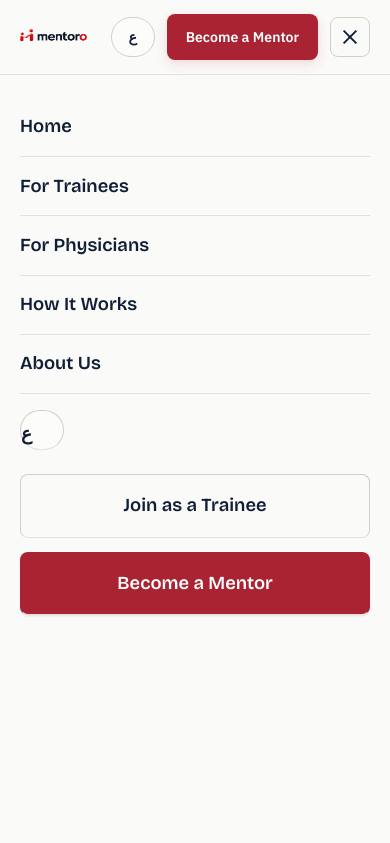
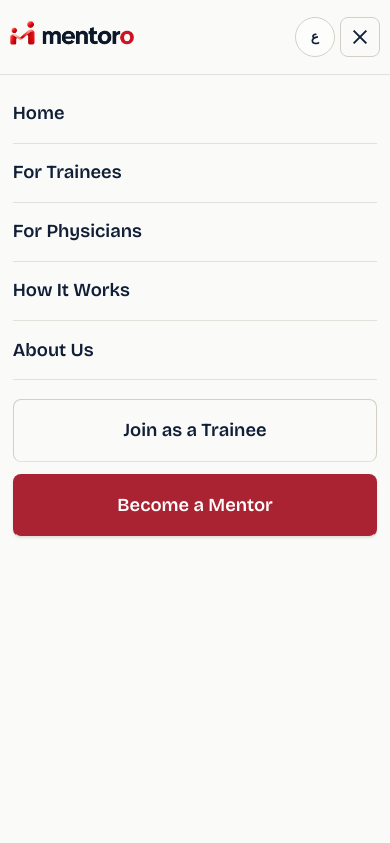
Before and after one commit to mustvfva17-cell/mentoro, a plain HTML site: page index.html in a window 390 px wide. Both pictures are taken after a click on the button "Open menu". Shown: the top 843 px of the page. Drawn offline with nearby package versions, Linux system fonts and the light colour scheme.

Commit message:
Polish bilingual mobile navigation

```diff
--- a/bilingual-demo.css
+++ b/bilingual-demo.css
@@ -1,69 +1,82 @@
-/* MENTORO bilingual demo polish - does not modify production styles */
-html[dir="rtl"] body { font-family: "Noto Sans Arabic", "Segoe UI", Tahoma, Arial, sans-serif; }
-html[dir="rtl"] h1, html[dir="rtl"] h2, html[dir="rtl"] h3, html[dir="rtl"] h4 { font-family: "Noto Sans Arabic", "Segoe UI", Tahoma, Arial, sans-serif; letter-spacing: 0; }
+/* MENTORO bilingual mobile navigation + viewport fix
+   Replace the existing bilingual-demo.css with this file. */
+
+html[dir="rtl"] body {
+  font-family: "Noto Sans Arabic", "Segoe UI", Tahoma, Arial, sans-serif;
+}
+
+html[dir="rtl"] h1,
+html[dir="rtl"] h2,
+html[dir="rtl"] h3,
+html[dir="rtl"] h4 {
+  font-family: "Noto Sans Arabic", "Segoe UI", Tahoma, Arial, sans-serif;
+  letter-spacing: 0;
+}
+
 html[dir="rtl"] .nav-inner { flex-direction: row-reverse; }
 html[dir="rtl"] .nav-links { flex-direction: row-reverse; }
 html[dir="rtl"] .nav-actions { flex-direction: row-reverse; }
 html[dir="rtl"] .cta-row { flex-direction: row-reverse; }
-html[dir="rtl"] .audience-hero-grid, html[dir="rtl"] .how-hero-grid { direction: rtl; }
+html[dir="rtl"] .audience-hero-grid,
+html[dir="rtl"] .how-hero-grid { direction: rtl; }
 html[dir="rtl"] .home-mentors-head { direction: rtl; }
 html[dir="rtl"] .faq-question { text-align: right; }
-html[dir="rtl"] .footer-top { direction: rtl; }
+html[dir="rtl"] .footer-top,
 html[dir="rtl"] .footer-bottom { direction: rtl; }
-html[dir="rtl"] .audience-panel-list li, html[dir="rtl"] .how-process-list li { direction: rtl; }
-html[dir="rtl"] .audience-panel-list li > span, html[dir="rtl"] .how-process-list li > span { margin-left: .65rem; margin-right: 0; }
-.nav-links a { white-space: nowrap; }
-.nav-actions .btn { white-space: nowrap; }
-@media (max-width: 1100px) and (min-width: 901px) {
-  .nav-inner { gap: 1rem; }
-  .nav-links { gap: 1.25rem; }
-  .nav-actions { gap: .5rem; }
-  .nav-actions .btn { padding-left: 1rem; padding-right: 1rem; }
+html[dir="rtl"] .audience-panel-list li,
+html[dir="rtl"] .how-process-list li { direction: rtl; }
+html[dir="rtl"] .audience-panel-list li > span,
+html[dir="rtl"] .how-process-list li > span {
+  margin-left: .65rem;
+  margin-right: 0;
 }
 
+.nav-links a,
+.nav-actions .btn {
+  white-space: nowrap;
+}
 
 /* Compact language switcher */
 .lang-switch {
   display: inline-flex;
   align-items: center;
   justify-content: center;
+  width: 44px;
   min-width: 44px;
   height: 40px;
-  padding: 0 .7rem;
+  padding: 0;
   border: 1px solid var(--line-strong);
   border-radius: 999px;
-  background: rgba(255,255,255,.55);
+  background: rgba(255,255,255,.7);
   color: var(--ink);
   font-family: var(--font-body);
   font-size: .88rem;
   font-weight: 600;
   line-height: 1;
   white-space: nowrap;
-  transition: border-color .18s ease, background-color .18s ease, color .18s ease, transform .18s ease;
+  flex: 0 0 44px;
+  transition: border-color .18s ease, background-color .18s ease,
+              color .18s ease, transform .18s ease;
 }
+
 .lang-switch:hover {
   border-color: var(--ink);
   background: #fff;
   transform: translateY(-1px);
 }
+
 html[dir="rtl"] .lang-switch {
   font-family: "Noto Sans Arabic", "Segoe UI", Tahoma, Arial, sans-serif;
-  font-size: .92rem;
-}
-.mobile-menu .lang-switch {
-  width: fit-content;
-  margin-top: 1rem;
-}
-@media (max-width: 900px) {
-  .nav-actions .lang-switch {
-    min-width: 44px;
-    height: 40px;
-    padding: 0 .65rem;
-  }
+  font-size: .9rem;
 }
 
-/* Keep mentor preview portraits anchored to the bottom on small screens,
-   eliminating the visible top gap caused by contain-height scaling. */
+/* The language button belongs in the header only.
+   Do not render a second copy inside the open mobile menu. */
+.mobile-menu > .lang-switch {
+  display: none !important;
+}
+
+/* Mentor preview portraits */
 @media (max-width: 760px) {
   .home-mentor-preview-photo img {
     width: 100%;
@@ -73,8 +86,177 @@ html[dir="rtl"] .lang-switch {
   }
 }
 
-/* Mentor credentials: readable on both directions */
 .mentor-card-role,
-.home-mentor-preview-body p { line-height: 1.55; }
+.home-mentor-preview-body p {
+  line-height: 1.55;
+}
+
 html[dir="rtl"] .home-mentor-preview-body p,
-html[dir="rtl"] .mentor-card-role { text-align: right; }
+html[dir="rtl"] .mentor-card-role {
+  text-align: right;
+}
+
+/* -----------------------------
+   Mobile viewport + navbar
+   ----------------------------- */
+@media (max-width: 900px) {
+  html,
+  body {
+    width: 100%;
+    max-width: 100%;
+    overflow-x: hidden;
+  }
+
+  .nav {
+    width: 100%;
+    max-width: 100%;
+  }
+
+  .nav-inner {
+    width: 100%;
+    max-width: 100%;
+    min-width: 0;
+    height: 74px;
+    padding-left: .8rem;
+    padding-right: .8rem;
+    gap: .5rem;
+  }
+
+  .nav .brand {
+    min-width: 0;
+    flex: 1 1 auto;
+    overflow: hidden;
+  }
+
+  .nav .brand .brand-lockup {
+    display: block;
+    width: clamp(122px, 37vw, 150px);
+    max-width: 100%;
+    height: auto;
+  }
+
+  .nav-links {
+    display: none !important;
+  }
+
+  .nav-actions {
+    display: flex;
+    align-items: center;
+    justify-content: flex-end;
+    flex: 0 0 auto;
+    min-width: 0;
+    margin-left: auto;
+    gap: .45rem;
+  }
+
+  /* Never let the desktop CTAs force the header wider than the phone. */
+  .nav-actions > .btn {
+    display: none !important;
+  }
+
+  .nav-actions .lang-switch {
+    display: inline-flex !important;
+    width: 40px;
+    min-width: 40px;
+    height: 40px;
+    flex: 0 0 40px;
+    padding: 0;
+    font-size: .84rem;
+  }
+
+  .nav-toggle {
+    display: flex !important;
+    width: 40px;
+    min-width: 40px;
+    height: 40px;
+    flex: 0 0 40px;
+  }
+
+  .mobile-menu {
+    display: none;
+    position: fixed;
+    top: 74px;
+    right: 0;
+    bottom: 0;
+    left: 0;
+    width: 100%;
+    max-width: 100%;
+    min-width: 0;
+    margin: 0;
+    padding: .65rem 1rem 2rem;
+    overflow-x: hidden;
+    overflow-y: auto;
+    z-index: 99;
+    box-sizing: border-box;
+  }
+
+  .mobile-menu.is-open {
+    display: block !important;
+  }
+
+  .mobile-menu > a:not(.lang-switch) {
+    display: block !important;
+    width: 100%;
+    box-sizing: border-box;
+    padding: .9rem 0;
+    border-bottom: 1px solid var(--line);
+    color: var(--ink) !important;
+    text-decoration: none;
+  }
+
+  /* Explicit RTL alignment so the Arabic navigation never disappears
+     or falls outside the visible menu. */
+  html[dir="rtl"] .mobile-menu {
+    direction: rtl;
+    text-align: right;
+  }
+
+  html[dir="rtl"] .mobile-menu > a:not(.lang-switch) {
+    text-align: right;
+  }
+
+  html:not([dir="rtl"]) .mobile-menu {
+    direction: ltr;
+    text-align: left;
+  }
+
+  html:not([dir="rtl"]) .mobile-menu > a:not(.lang-switch) {
+    text-align: left;
+  }
+
+  .mobile-menu .cta-row {
+    display: flex !important;
+    flex-direction: column !important;
+    align-items: stretch !important;
+    width: 100%;
+    margin-top: 1.15rem;
+    gap: .7rem;
+  }
+
+  .mobile-menu .cta-row .btn {
+    width: 100%;
+    min-height: 48px;
+    box-sizing: border-box;
+  }
+}
+
+@media (max-width: 480px) {
+  .nav-inner {
+    padding-left: .65rem;
+    padding-right: .65rem;
+    gap: .35rem;
+  }
+
+  .nav .brand .brand-lockup {
+    width: 124px;
+  }
+
+  .nav-actions {
+    gap: .3rem;
+  }
+
+  .mobile-menu {
+    padding-left: .8rem;
+    padding-right: .8rem;
+  }
+}
```
Also changed, not shown: DEMO_README.md (added, +3 -0 lines), README.txt (added).
